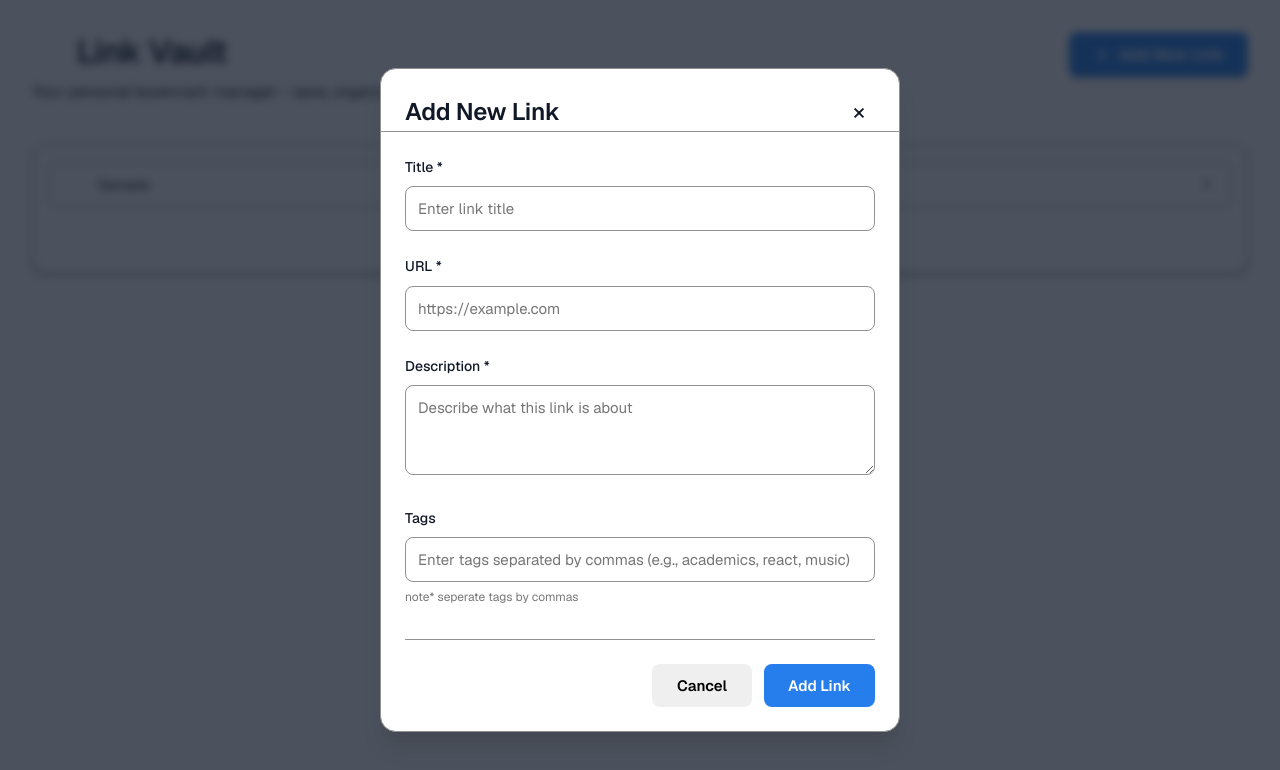
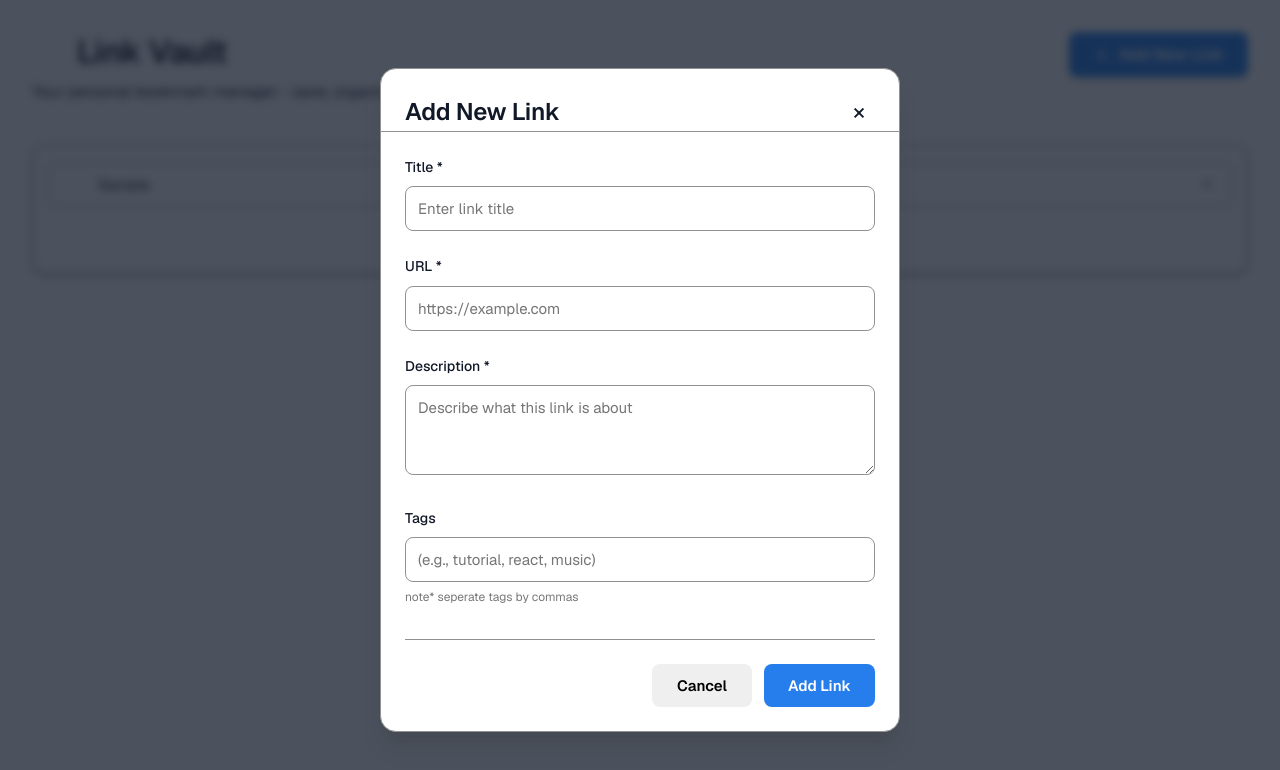
Before and after one commit to Khaviso01/vault-links-app, a React (Vite) app: page / in a window 1280 px wide. Both pictures are taken after typing "Sample" into the empty fields and a click on the button "Add New Link". Shown: the top 770 px of the page. Built offline with nearby package versions, Linux system fonts and the light colour scheme; some icons are missing.

Commit message:
edited tags

```diff
--- a/src/components/LinkForm/LinkForm.tsx
+++ b/src/components/LinkForm/LinkForm.tsx
@@ -188,7 +188,7 @@ export const LinkForm: React.FC<LinkFormProps> = ({
               name="tags"
               value={formData.tags}
               onChange={handleInputChange}
-              placeholder="Enter tags separated by commas (e.g., academics, react, music)"
+              placeholder="(e.g., tutorial, react, music)"
               disabled={isLoading}
             />
             <small className="form-hint">note* seperate tags by commas</small>
```
